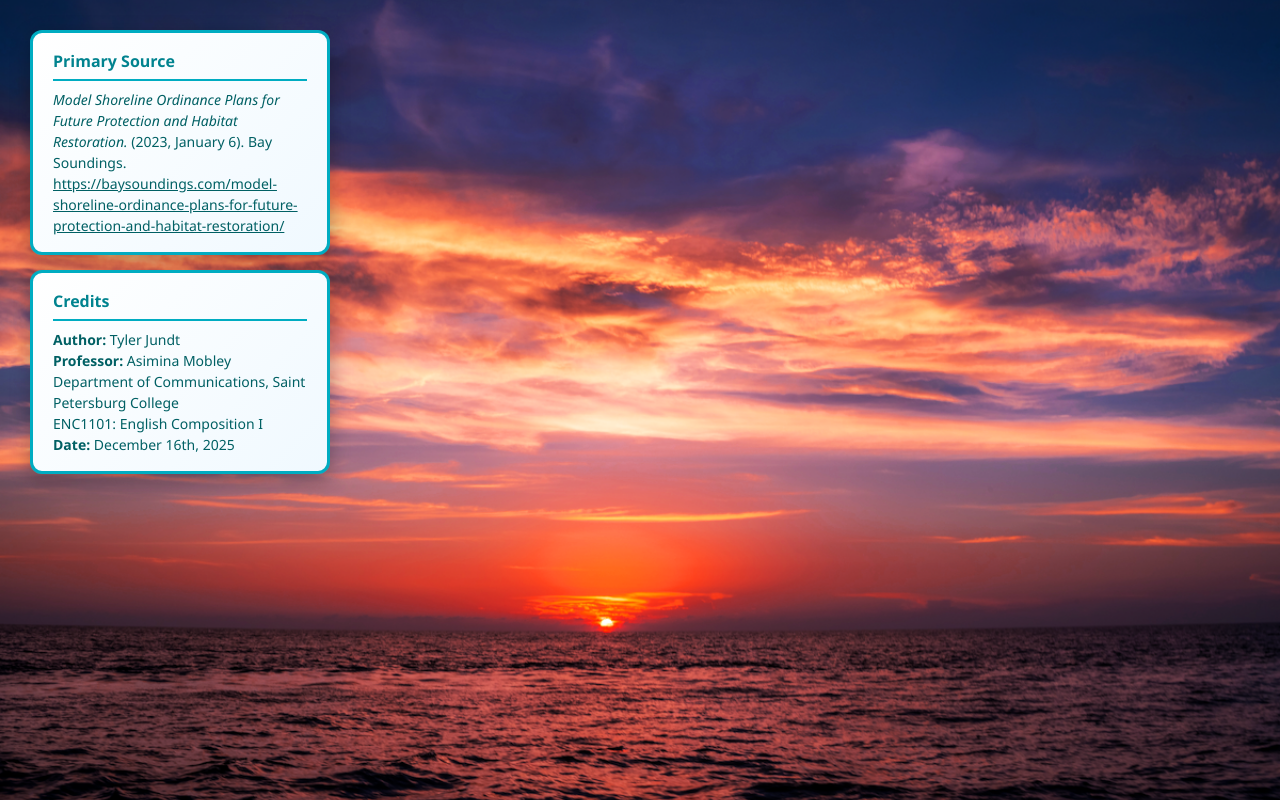
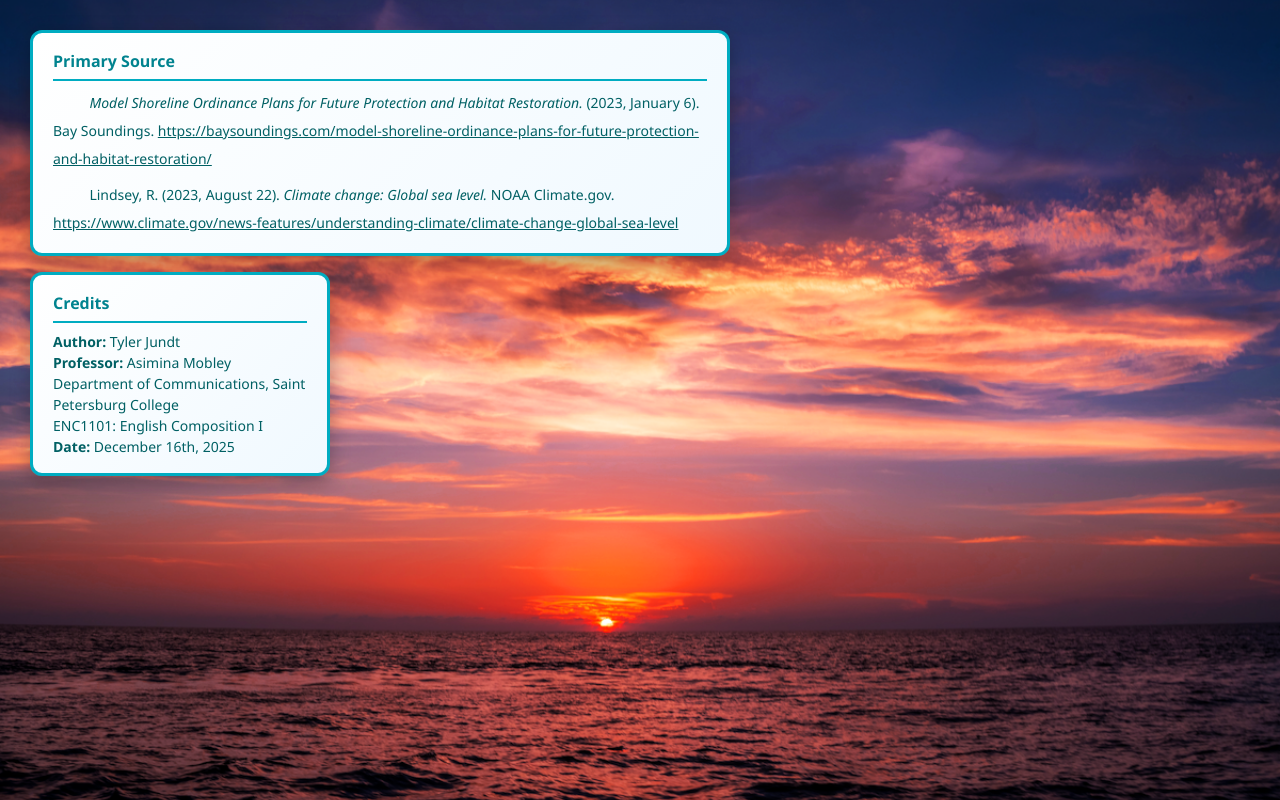
Before and after one commit to CakemanII/COMP-I-RX-Project-Final, a website with bundled scripts: page src/html/scene15.html in a window 1280 px wide. Built offline with nearby package versions, Linux system fonts and the light colour scheme.

Commit message:
finished

```diff
--- a/src/html/scene15.html
+++ b/src/html/scene15.html
@@ -11,12 +11,25 @@
         <img src="../media/scene15/sc_15_bg.png" alt="Scene 0">
 
         <!-- Info Box for Button 1 -->
-        <div id="info-box-1" class="info-box visible" style="top: 30px; left: 30px; width: 1000px;">
+        <div id="info-box-1" class="info-box visible" style="top: 30px; left: 30px; width: 700px; max-width: 700px;">
             <h3>Primary Source</h3>
-            <p><i>Model Shoreline Ordinance Plans for Future Protection and Habitat Restoration.</i> (2023, January 6). Bay Soundings. <a href="https://baysoundings.com/model-shoreline-ordinance-plans-for-future-protection-and-habitat-restoration/" target="_blank">https://baysoundings.com/model-shoreline-ordinance-plans-for-future-protection-and-habitat-restoration/</a></p>
+            <p style="line-height: 2;">
+                &nbsp;&nbsp;&nbsp;&nbsp;&nbsp;&nbsp;&nbsp;&nbsp;&nbsp;
+                <i>Model Shoreline Ordinance Plans for Future Protection and Habitat Restoration.</i> (2023, January 6). Bay Soundings.
+                <a href="https://baysoundings.com/model-shoreline-ordinance-plans-for-future-protection-and-habitat-restoration/" target="_blank">
+                    https://baysoundings.com/model-shoreline-ordinance-plans-for-future-protection-and-habitat-restoration/
+                </a>
+            </p>
+            <p style="line-height: 2; margin-top: 8px;">
+                &nbsp;&nbsp;&nbsp;&nbsp;&nbsp;&nbsp;&nbsp;&nbsp;&nbsp;
+                Lindsey, R. (2023, August 22). <i>Climate change: Global sea level.</i> NOAA Climate.gov.
+                <a href="https://www.climate.gov/news-features/understanding-climate/climate-change-global-sea-level" target="_blank">
+                    https://www.climate.gov/news-features/understanding-climate/climate-change-global-sea-level
+                </a>
+            </p>
         </div>
 
-        <div id="info-box-2" class="info-box visible" style="top: 270px; left: 30px; width: 1000px;">
+        <div id="info-box-2" class="info-box visible" style="top: 272px; left: 30px; width: 1000px;">
             <h3>Credits</h3>
             <p><b>Author:</b> Tyler Jundt</p>
             <p><b>Professor:</b> Asimina Mobley</p>
--- a/src/ts/ui_manager.ts
+++ b/src/ts/ui_manager.ts
@@ -6,7 +6,7 @@ class UIManager {
     private static instance: UIManager;
     public static get INSTANCE(): UIManager { return this.instance; }
 
-    private _activateAllScenes: boolean = false;
+    private _activateAllScenes: boolean = true;
 
     // Static HTML Element IDs & References
     private readonly DIRECTORY_ID: string = "directory-list";
```
Also changed, not shown: src/html/scene1.html (+2 -2 lines), src/html/scene10.html (+1 -1 lines).
